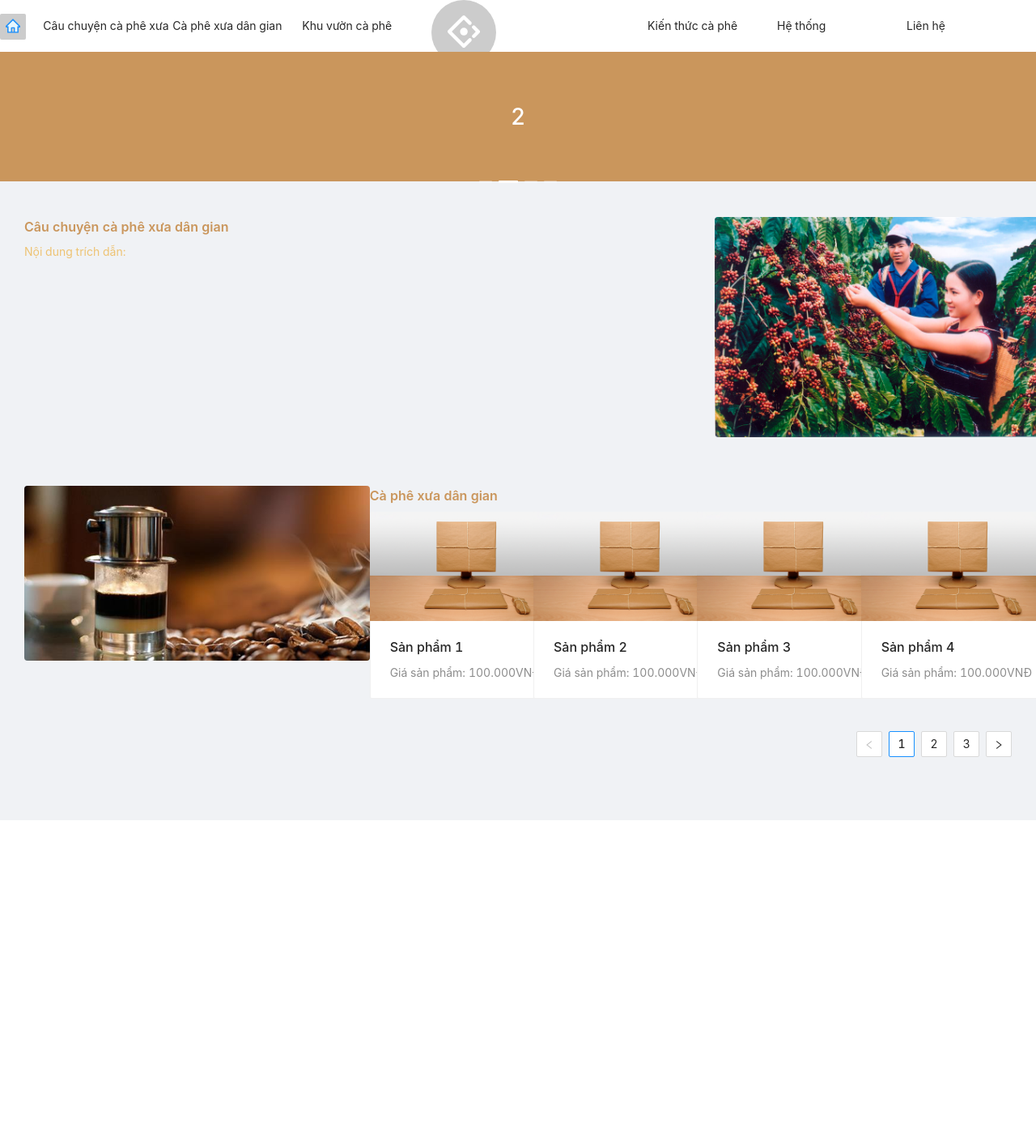
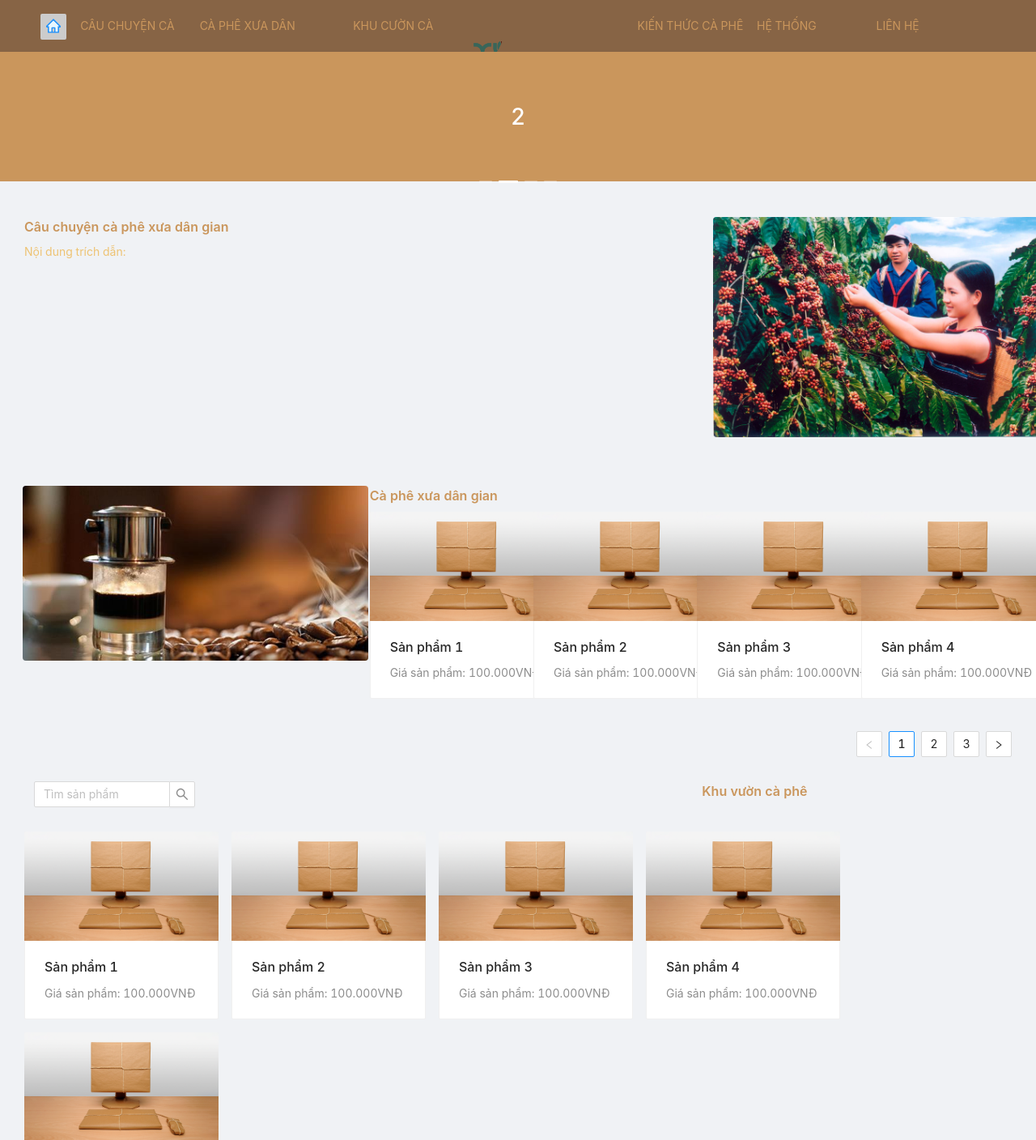
Before and after one commit to LongHaLuong/Cafexuadangian, a React (Create React App) app: page / in a window 1280 px wide. Shown: the top 1408 px of the page at 81% size. Before the commit the page ends 1013 px from the top, so only its background shows below. Built offline with nearby package versions, Linux system fonts and the light colour scheme.

Commit message:
update garden

```diff
--- a/src/pages/MainPage/components/Garden/index.jsx
+++ b/src/pages/MainPage/components/Garden/index.jsx
@@ -1,5 +1,121 @@
+import { Row, Col } from "antd";
+import { Typography, Input } from "antd";
+import { Card, Pagination, List } from "antd";
+import { useState } from "react";
+
+const { Title, Paragraph } = Typography;
+const { Meta } = Card;
+const { Search } = Input;
+
+let data = [
+  {
+    name: "Sản phẩm 1",
+    price: "100.000VNĐ",
+    src: "/product.jpg",
+  },
+  {
+    name: "Sản phẩm 2",
+    price: "100.000VNĐ",
+    src: "/product.jpg",
+  },
+  {
+    name: "Sản phẩm 3",
+    price: "100.000VNĐ",
+    src: "/product.jpg",
+  },
+  {
+    name: "Sản phẩm 4",
+    price: "100.000VNĐ",
+    src: "/product.jpg",
+  },
+  {
+    name: "Sản phẩm 5",
+    price: "100.000VNĐ",
+    src: "/product.jpg",
+  },
+  {
+    name: "Sản phẩm 6",
+    price: "100.000VNĐ",
+    src: "/product.jpg",
+  },
+  {
+    name: "Sản phẩm 7",
+    price: "100.000VNĐ",
+    src: "/product.jpg",
+  },
+  {
+    name: "Sản phẩm 8",
+    price: "100.000VNĐ",
+    src: "/product.jpg",
+  },
+  {
+    name: "Sản phẩm 9",
+    price: "100.000VNĐ",
+    src: "/product.jpg",
+  },
+];
+
 const Garden = () => {
-  return <></>;
+  const numEachPage = 5; // Use a constant here to keep track of number of cards per page
+
+  const [minValue, setMinValue] = useState(0);
+  const [maxValue, setMaxValue] = useState(numEachPage);
+
+  const handleChange = (value) => {
+    setMinValue((value - 1) * numEachPage);
+    setMaxValue(value * numEachPage);
+  };
+
+  const onSearch = (value) => {
+    console.log(value);
+  };
+  return (
+    <>
+      <Row className="garden">
+        <Col span={16}>
+          <Search
+            placeholder="Tìm sản phẩm"
+            onSearch={onSearch}
+            style={{ width: 200 }}
+          />
+        </Col>
+        <Col span={8}>
+          <Title level={5}>Khu vườn cà phê</Title>
+        </Col>
+      </Row>
+      <Row className="gardenProduct">
+        <Col span={24} style={{ padding: "30px" }}>
+          {data && data.length > 0 && (
+            <List
+              grid={{ gutter: 16, column: { numEachPage } }}
+              dataSource={data}
+              renderItem={(item) => (
+                <List.Item>
+                  <Card
+                    className="productCard"
+                    hoverable
+                    style={{ width: 240 }}
+                    cover={<img className="productImg" src={item.src} />}
+                  >
+                    <Meta
+                      title={item.name}
+                      description={"Giá sản phẩm: " + item.price}
+                    />
+                  </Card>
+                </List.Item>
+              )}
+              pagination={{
+                defaultCurrent: 1,
+                defaultPageSize: numEachPage, //default size of page
+                onChange: handleChange,
+                total: data.length,
+              }}
+            ></List>
+          )}
+        </Col>
+      </Row>
+    </>
+  );
 };
 
 export default Garden;
--- a/src/pages/MainPage/index.jsx
+++ b/src/pages/MainPage/index.jsx
@@ -4,7 +4,7 @@ import { HomeTwoTone, AntDesignOutlined } from "@ant-design/icons";
 import { Carousel } from "antd";
 import Story from "./components/Story"
 import Traditional from "./components/Traditional";
-
+import Garden from "./components/Garden";
 const { Header, Content, Footer } = Layout;
 const contentStyle = {
   height: "160px",
@@ -17,7 +17,7 @@ const HomePage = () => {
   return (
     <>
       <Layout className="layout">
-        <Header style={{ backgroundColor: "white" }}>
+        <Header >
           <Row>
             <Col span="1">
               <div className="home">
@@ -25,30 +25,30 @@ const HomePage = () => {
               </div>
             </Col>
             <Col span="3">
-              <div className="story">Câu chuyện cà phê xưa</div>
+              <div className="story"> CÂU CHUYỆN CÀ PHÊ XƯA</div>
             </Col>
             <Col span="3">
-              <div className="traditional">Cà phê xưa dân gian</div>
+              <div className="traditional">CÀ PHÊ XƯA DÂN GIAN</div>
             </Col>
             <Col span="3">
-              <div className="garden">Khu vườn cà phê</div>
+              <div className="garden">KHU CƯỜN CÀ PHÊ</div>
             </Col>
             <Col span="5">
-              <div className="logo">
-                <Avatar
+              <div >
+                <Avatar className="logo"
                   size={{ xs: 24, sm: 32, md: 40, lg: 64, xl: 80, xxl: 100 }}
-                  icon={<AntDesignOutlined />}
+                  src="/avatar.png"
                 />
               </div>
             </Col>
             <Col span="3">
-              <div className="knowledge">Kiến thức cà phê</div>
+              <div className="knowledge">KIẾN THỨC CÀ PHÊ</div>
             </Col>
             <Col span="3">
-              <div className="system">Hệ thống</div>
+              <div className="system">HỆ THỐNG</div>
             </Col>
             <Col span="3">
-              <div className="contact">Liên hệ</div>
+              <div className="contact">LIÊN HỆ</div>
             </Col>
           </Row>
         </Header>
@@ -70,6 +70,7 @@ const HomePage = () => {
 
           <Story></Story>
           <Traditional></Traditional>
+          <Garden></Garden>
 
         </Content>
         <Footer></Footer>
--- a/src/pages/MainPage/style.css
+++ b/src/pages/MainPage/style.css
@@ -16,7 +16,8 @@
 }
 
 .ant-layout-header {
-  padding: 0 !important;
+  background-color: #876445 !important;
+  color: #CA965C !important;
 }
 
 img{
@@ -24,9 +25,16 @@ img{
   max-width: 600px;
   max-height: 450px;
   margin: 30px;
+  margin-left: 2em;
   width: 100%;
   height: auto;
 }
+
+.logo{
+  border:2px;
+  border-radius: 50%;
+}
+
 h5.ant-typography, .ant-typography h5 {
   color:#CA965C !important
 }
@@ -48,3 +56,7 @@ h5.ant-typography, .ant-typography h5 {
   width: 50%;
   margin: 0 auto;
 }
+
+.garden{
+  padding-left: 3em;
+}
```
